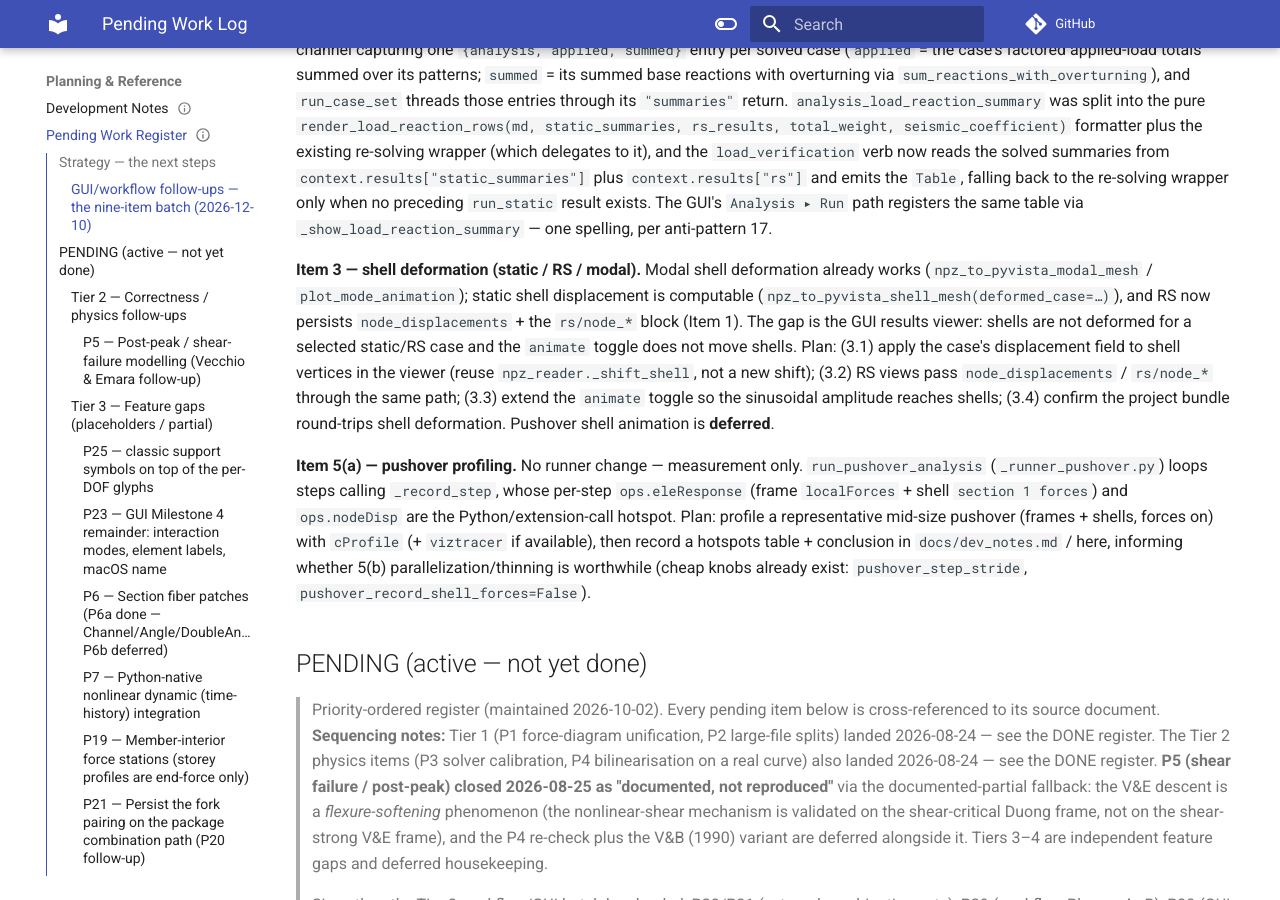
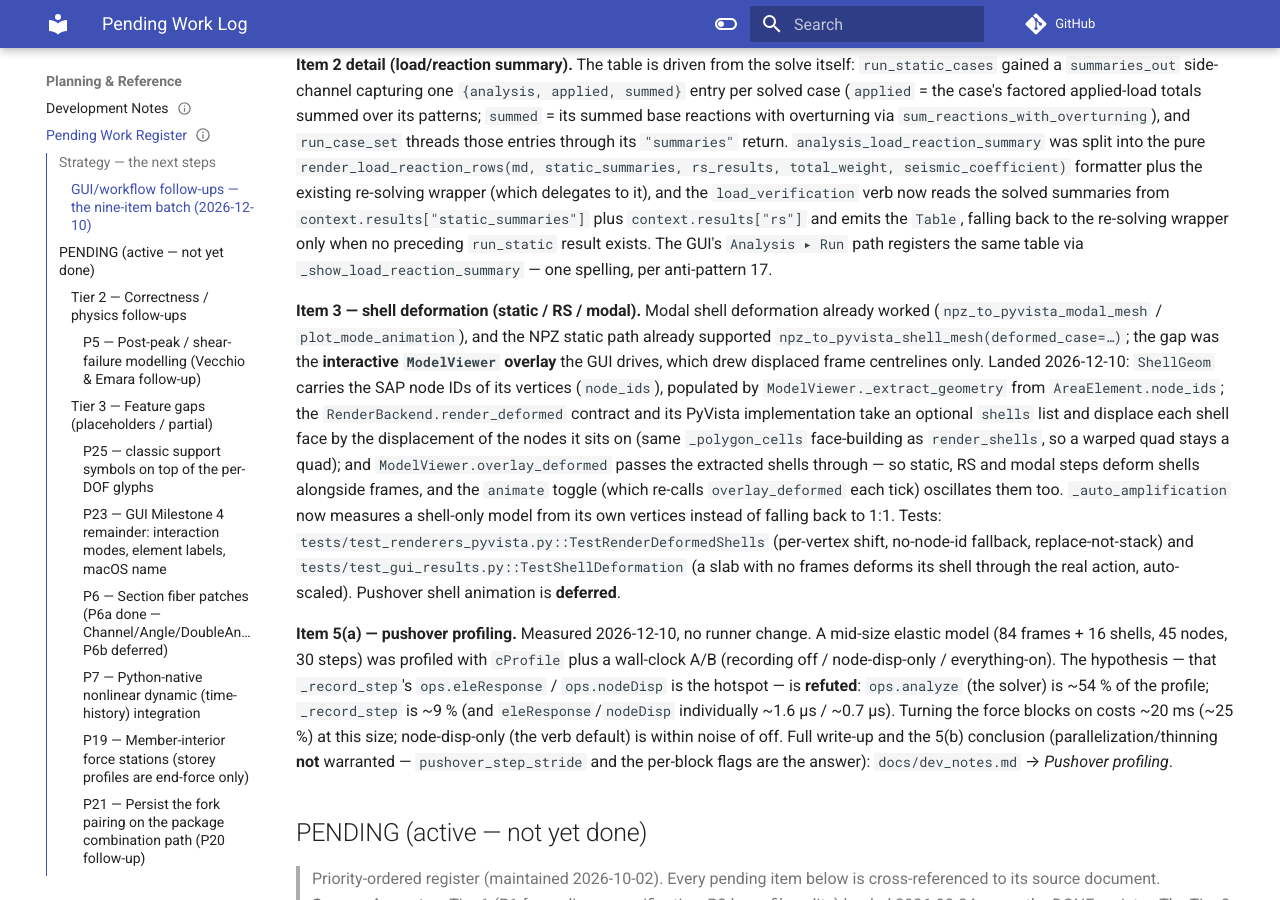
Before and after one commit to boustrephon/fea_toolkit, an MkDocs documentation site: the page built from docs/_pending_work.md, in a window 1280 px wide and 900 px high, scrolled down 1784 px. Built offline with MkDocs 1.6.1 and Material for MkDocs 9.7.7, drawn with Linux system fonts in a browser that asks for light colours; comment, search, counter and statistics services are not loaded; some of the changed text lies outside the part shown.

Commit message:
docs: record shell deformation (Item 3) and pushover profiling (Item 5a) outcomes
Item 3: shell deformation landed — documented in _pending_work and viewer.md. Item 5a: cProfile + wall-clock A/B on a mid-size frame+shell pushover shows ops.analyze dominates (~54%), _record_step ~9%; parallelising/thinning the recording path is not warranted (dev_notes.md 'Pushover profiling'). Also fixes the Item 2 landing-date typo (2026-10-12 -> 2026-12-10).

```diff
--- a/docs/_pending_work.md
+++ b/docs/_pending_work.md
@@ -65,10 +65,10 @@ Status as of 2026-12-10:
 | # | Item | Status |
 |---|---|---|
 | 1 | RS frame + shell forces (record flags, recorder extraction, `rs/shell_*` block) | ✅ Landed 2026-12-10 |
-| 2 | Load/reaction summary table (static sums, RS base shear, summed reactions) | ✅ Landed 2026-10-12 |
-| 3 | Shell deformation — static / RS / modal (pushover shell animation deferred) | ⬜ pending |
+| 2 | Load/reaction summary table (static sums, RS base shear, summed reactions) | ✅ Landed 2026-12-10 |
+| 3 | Shell deformation — static / RS / modal (pushover shell animation deferred) | ✅ Landed 2026-12-10 |
 | 4 | `results.animate` toggle on the view toolbar | ✅ Landed 2026-12-10 |
-| 5 | Pushover profiling (part a) | ⬜ pending |
+| 5 | Pushover profiling (part a) | ✅ Landed 2026-12-10 (measured — no change warranted) |
 | 6 + 7 | Recipe run-state markers (`Step.enabled` / `Step.status`) | ✅ Landed 2026-12-10 |
 | 8 | Document benign GUI console warnings (VTK / macOS) | ✅ Landed 2026-12-10 |
 | 9 | Named modal analyses + RS/pushover `modal_case` auto-resolution | ✅ Landed 2026-12-10 |
@@ -102,27 +102,37 @@ wrapper only when no preceding `run_static` result exists.  The GUI's
 `_show_load_reaction_summary` — one spelling, per anti-pattern 17.
 
 **Item 3 — shell deformation (static / RS / modal).**  Modal shell deformation
-already works (`npz_to_pyvista_modal_mesh` / `plot_mode_animation`); static
-shell displacement is computable (`npz_to_pyvista_shell_mesh(deformed_case=…)`),
-and RS now persists `node_displacements` + the `rs/node_*` block (Item 1).  The
-gap is the GUI results viewer: shells are not deformed for a selected static/RS
-case and the `animate` toggle does not move shells.  Plan: (3.1) apply the
-case's displacement field to shell vertices in the viewer (reuse
-`npz_reader._shift_shell`, not a new shift); (3.2) RS views pass
-`node_displacements` / `rs/node_*` through the same path; (3.3) extend the
-`animate` toggle so the sinusoidal amplitude reaches shells; (3.4) confirm the
-project bundle round-trips shell deformation.  Pushover shell animation is
+already worked (`npz_to_pyvista_modal_mesh` / `plot_mode_animation`), and the NPZ
+static path already supported `npz_to_pyvista_shell_mesh(deformed_case=…)`; the
+gap was the **interactive `ModelViewer` overlay** the GUI drives, which drew
+displaced frame centrelines only.  Landed 2026-12-10:
+`ShellGeom` carries the SAP node IDs of its vertices (`node_ids`), populated by
+`ModelViewer._extract_geometry` from `AreaElement.node_ids`; the
+`RenderBackend.render_deformed` contract and its PyVista implementation take an
+optional `shells` list and displace each shell face by the displacement of the
+nodes it sits on (same `_polygon_cells` face-building as `render_shells`, so a
+warped quad stays a quad); and `ModelViewer.overlay_deformed` passes the
+extracted shells through — so static, RS and modal steps deform shells alongside
+frames, and the `animate` toggle (which re-calls `overlay_deformed` each tick)
+oscillates them too.  `_auto_amplification` now measures a shell-only model from
+its own vertices instead of falling back to 1:1.  Tests:
+`tests/test_renderers_pyvista.py::TestRenderDeformedShells` (per-vertex shift,
+no-node-id fallback, replace-not-stack) and
+`tests/test_gui_results.py::TestShellDeformation` (a slab with no frames deforms
+its shell through the real action, auto-scaled).  Pushover shell animation is
 **deferred**.
 
-**Item 5(a) — pushover profiling.**  No runner change — measurement only.
-`run_pushover_analysis` (`_runner_pushover.py`) loops steps calling `_record_step`,
-whose per-step `ops.eleResponse` (frame `localForces` + shell `section 1 forces`)
-and `ops.nodeDisp` are the Python/extension-call hotspot.  Plan: profile a
-representative mid-size pushover (frames + shells, forces on) with `cProfile`
-(+ `viztracer` if available), then record a hotspots table + conclusion in
-`docs/dev_notes.md` / here, informing whether 5(b) parallelization/thinning is
-worthwhile (cheap knobs already exist: `pushover_step_stride`,
-`pushover_record_shell_forces=False`).
+**Item 5(a) — pushover profiling.**  Measured 2026-12-10, no runner change.  A
+mid-size elastic model (84 frames + 16 shells, 45 nodes, 30 steps) was profiled
+with `cProfile` plus a wall-clock A/B (recording off / node-disp-only /
+everything-on).  The hypothesis — that `_record_step`'s `ops.eleResponse` /
+`ops.nodeDisp` is the hotspot — is **refuted**: `ops.analyze` (the solver) is
+~54 % of the profile; `_record_step` is ~9 % (and `eleResponse`/`nodeDisp`
+individually ~1.6 µs / ~0.7 µs).  Turning the force blocks on costs ~20 ms
+(~25 %) at this size; node-disp-only (the verb default) is within noise of off.
+Full write-up and the 5(b) conclusion (parallelization/thinning **not**
+warranted — `pushover_step_stride` and the per-block flags are the answer):
+`docs/dev_notes.md` → *Pushover profiling*.
 
 ## PENDING (active — not yet done)
 
```
Also changed, not shown: docs/dev_notes.md (+66 -0 lines).
